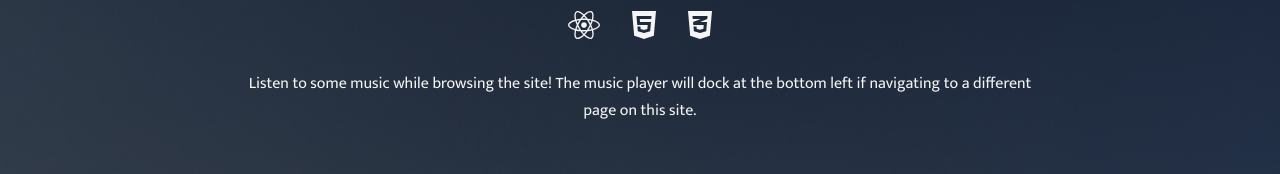
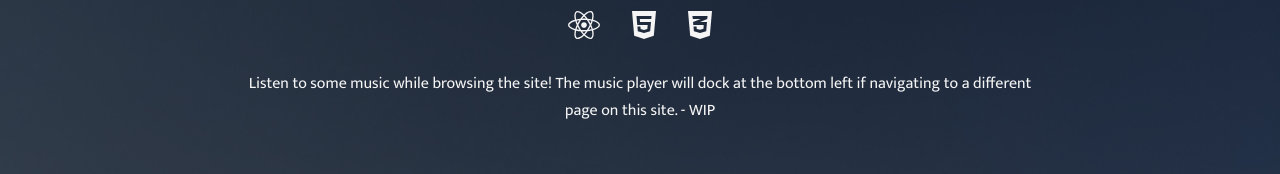
Before and after one commit to ajtvince/projects, a React (Create React App) app: page /music in a window 1280 px wide. Shown: the part 162-336 px from the top of the page. Built offline with nearby package versions, Linux system fonts and the light colour scheme.

Commit message:
text changes

```diff
--- a/src/components/Music/MusicPage.js
+++ b/src/components/Music/MusicPage.js
@@ -14,7 +14,7 @@ function MusicPage() {
               <FontAwesomeIcon id='skillIcon' icon={faHtml5} />
               <FontAwesomeIcon id='skillIcon' icon={faCss3Alt} />
             </div>
-            <p>Listen to some music while browsing the site! The music player will dock at the bottom left if navigating to a different page on this site.</p>
+            <p>Listen to some music while browsing the site! The music player will dock at the bottom left if navigating to a different page on this site. - WIP</p>
         </div>
     </div>
   );
--- a/src/components/Projects/Projects.js
+++ b/src/components/Projects/Projects.js
@@ -39,7 +39,7 @@ function Projects() {
           <FontAwesomeIcon id='skillIcon' icon={faCss3Alt} />
         </div>
         <img id='projectImg' src='./images/audo.png' alt='img'></img>
-        <div id='projectDesc'>Exploration into the HTMLMediaElement and to improve React skills. Customized the controls and added a song library and additional functionality. No additional libraries/frameworks used other than React.</div>
+        <div id='projectDesc'>WIP - Exploration into the HTMLMediaElement and to improve React skills. Customized the controls and added a song library and additional functionality. No additional libraries/frameworks used other than React.</div>
       </div>
       <div className='projectContainer'>
         <div id='projectName'>whotoban.gg&nbsp;&nbsp;&nbsp;<a target='_blank' href='https://github.com/ajtvince/WhoToBan-LoL-Match-Analysis'><FontAwesomeIcon id='skillIcon' icon={faGithub} /></a></div>
```
